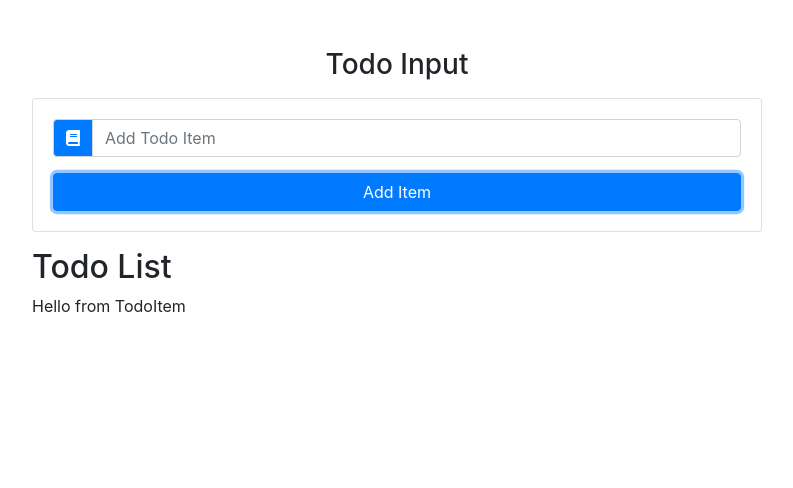
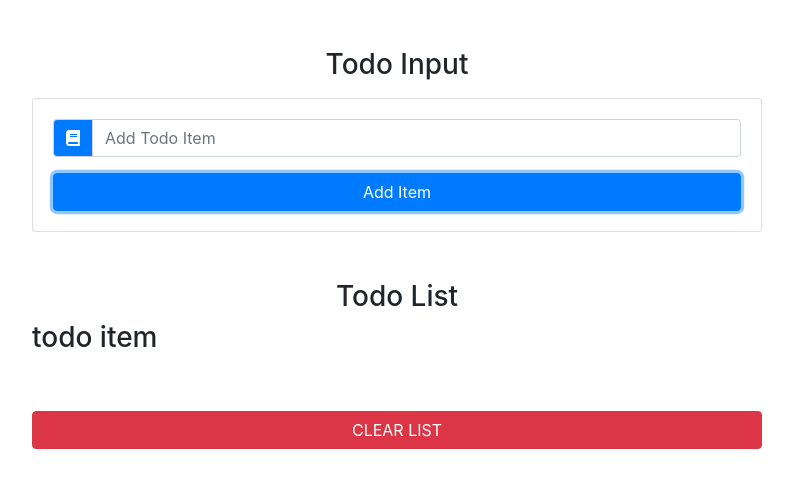
Before and after one commit to yvonnkr/react-todo-list, a React (Create React App) app: page / in a window 1280 px wide. Both pictures are taken after typing "Sample" into the empty fields and a click on the button "Add Item". Shown: the top 488 px of the page, without its empty margins (243-1036 px from the left). Built offline with nearby package versions, Linux system fonts and the light colour scheme.

Commit message:
Setup Todolist Component

```diff
--- a/src/components/TodoItem.js
+++ b/src/components/TodoItem.js
@@ -2,10 +2,6 @@
 
 export default class TodoItem extends Component {
   render() {
-    return (
-      <div>
-        <p>Hello from TodoItem</p>
-      </div>
-    );
+    return <h3>todo item</h3>;
   }
 }
--- a/src/components/TodoList.js
+++ b/src/components/TodoList.js
@@ -1,13 +1,29 @@
 import React, { Component } from 'react';
-import Item from './TodoItem';
+import TodoItem from './TodoItem';
 
 export default class TodoList extends Component {
   render() {
+    const { items, clearList, handleDelete, handleEdit } = this.props;
     return (
-      <section>
-        <h2>Todo List</h2>
-        <Item />
-      </section>
+      <ul className='list-group my-5'>
+        <h3 className='text-capitalize text-center'>Todo List</h3>
+        {items.map(item => {
+          return (
+            <TodoItem
+              key={item.id}
+              title={item.title}
+              handleDelete={() => handleDelete(item.id)}
+              handleEdit={() => handleEdit(item.id)}
+            ></TodoItem>
+          );
+        })}
+        <button
+          className='btn btn-danger btn-block text-uppercase mt-5'
+          onClick={clearList}
+        >
+          Clear List
+        </button>
+      </ul>
     );
   }
 }
```
